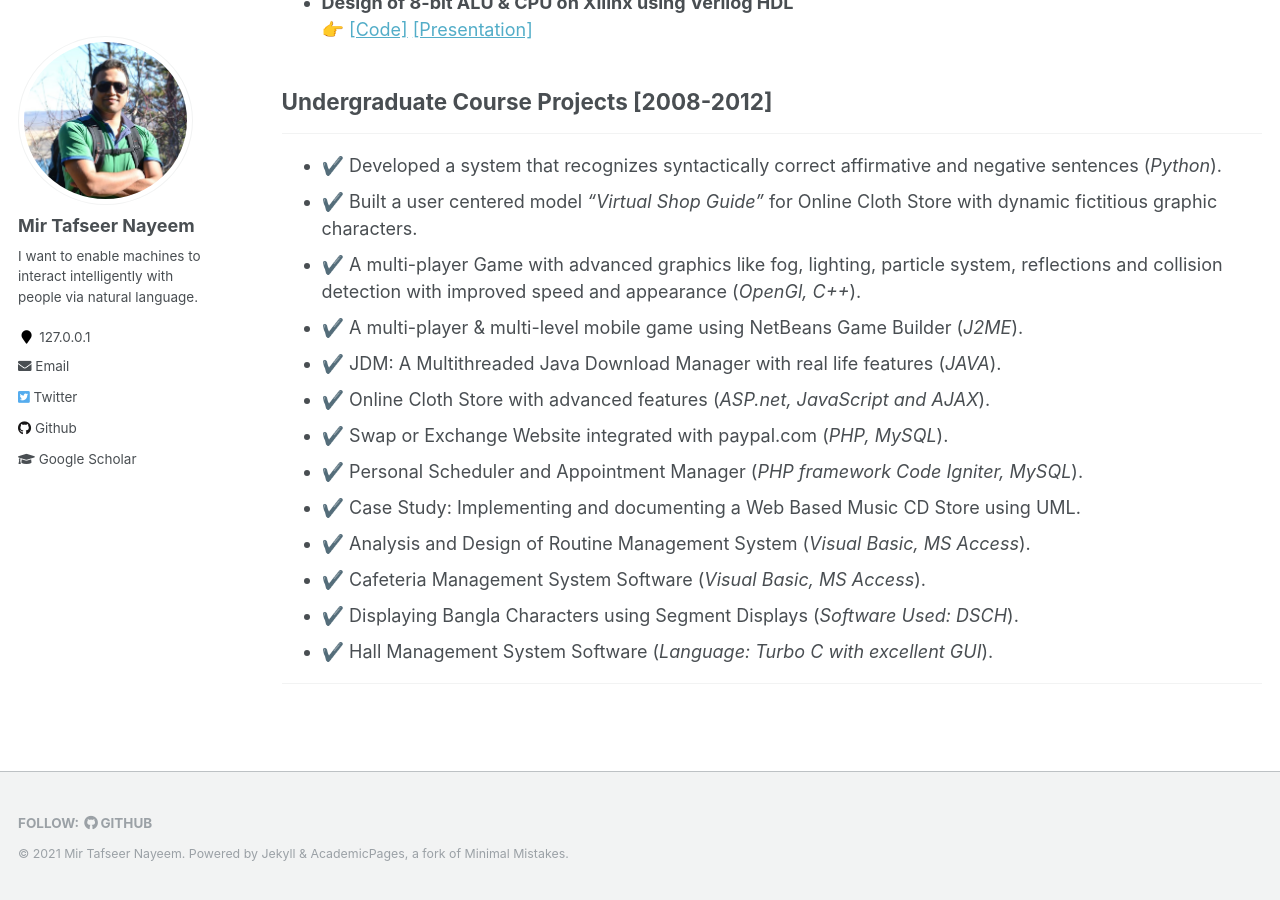
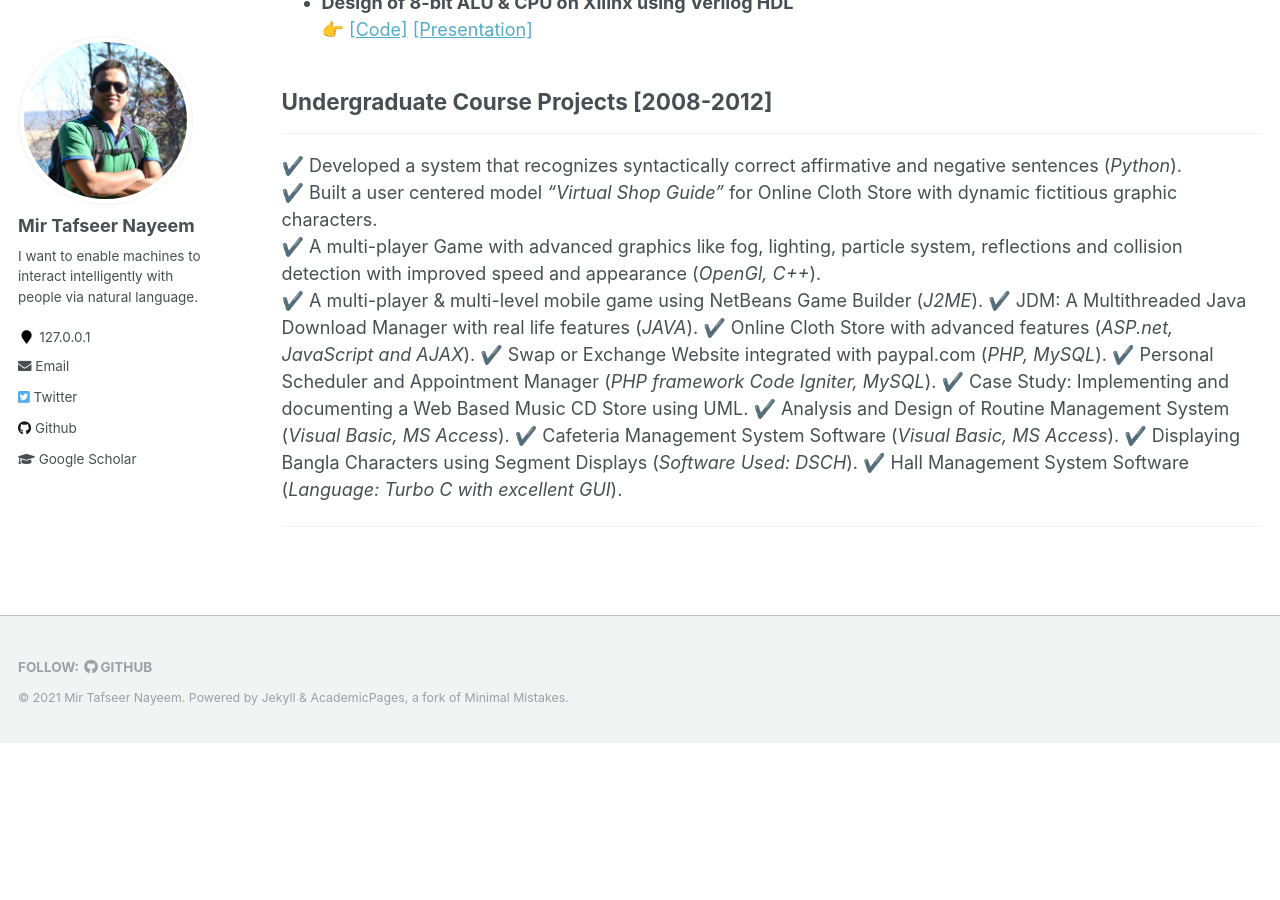
Before and after one commit to sujan-sarker/sujan-sarker.github.io, a Jekyll site: the page built from _pages/projects.md, in a window 1280 px wide and 900 px high, scrolled down 713 px. Built offline with Jekyll 4.4.1, drawn with Linux system fonts in a browser that asks for light colours; after the commit the page ends 1456 px from its top, so only the background shows below that.

```diff
--- a/_pages/projects.md
+++ b/_pages/projects.md
@@ -34,18 +34,18 @@ author_profile: true
 
 ## Undergraduate Course Projects [2008-2012]
 ----------------
-* ✔️ Developed  a system  that  recognizes  syntactically  correct  affirmative  and negative sentences (*Python*).
-* ✔️ Built a user centered model *“Virtual Shop Guide”* for Online Cloth Store with dynamic fictitious graphic characters.
-* ✔️ A  multi-player  Game  with  advanced  graphics  like  fog,  lighting,  particle system, reflections and collision detection with improved  speed and appearance (*OpenGl, C++*).
-* ✔️ A multi-player & multi-level mobile game using NetBeans Game Builder (*J2ME*).
-* ✔️ JDM: A Multithreaded Java Download Manager with real life features (*JAVA*).
-* ✔️ Online Cloth Store with advanced features (*ASP.net, JavaScript and AJAX*).
-* ✔️ Swap or Exchange Website integrated with paypal.com (*PHP, MySQL*).
-* ✔️ Personal Scheduler and Appointment Manager (*PHP framework Code Igniter, MySQL*).
-* ✔️ Case Study: Implementing and documenting a Web Based Music CD Store using UML.
-* ✔️ Analysis and Design of Routine Management System (*Visual Basic, MS Access*).
-* ✔️ Cafeteria Management System Software (*Visual Basic, MS Access*).
-* ✔️ Displaying Bangla Characters using Segment Displays (*Software Used: DSCH*).
-* ✔️ Hall Management System Software (*Language: Turbo C with excellent GUI*).
+ ✔️ Developed  a system  that  recognizes  syntactically  correct  affirmative  and negative sentences (*Python*). <br/>
+ ✔️ Built a user centered model *“Virtual Shop Guide”* for Online Cloth Store with dynamic fictitious graphic characters. <br/>
+ ✔️ A  multi-player  Game  with  advanced  graphics  like  fog,  lighting,  particle system, reflections and collision detection with improved  speed and appearance (*OpenGl, C++*). <br/>
+ ✔️ A multi-player & multi-level mobile game using NetBeans Game Builder (*J2ME*).
+ ✔️ JDM: A Multithreaded Java Download Manager with real life features (*JAVA*).
+ ✔️ Online Cloth Store with advanced features (*ASP.net, JavaScript and AJAX*).
+ ✔️ Swap or Exchange Website integrated with paypal.com (*PHP, MySQL*).
+ ✔️ Personal Scheduler and Appointment Manager (*PHP framework Code Igniter, MySQL*).
+ ✔️ Case Study: Implementing and documenting a Web Based Music CD Store using UML.
+ ✔️ Analysis and Design of Routine Management System (*Visual Basic, MS Access*).
+ ✔️ Cafeteria Management System Software (*Visual Basic, MS Access*).
+ ✔️ Displaying Bangla Characters using Segment Displays (*Software Used: DSCH*).
+ ✔️ Hall Management System Software (*Language: Turbo C with excellent GUI*).
 
 __________________________________________________
```
